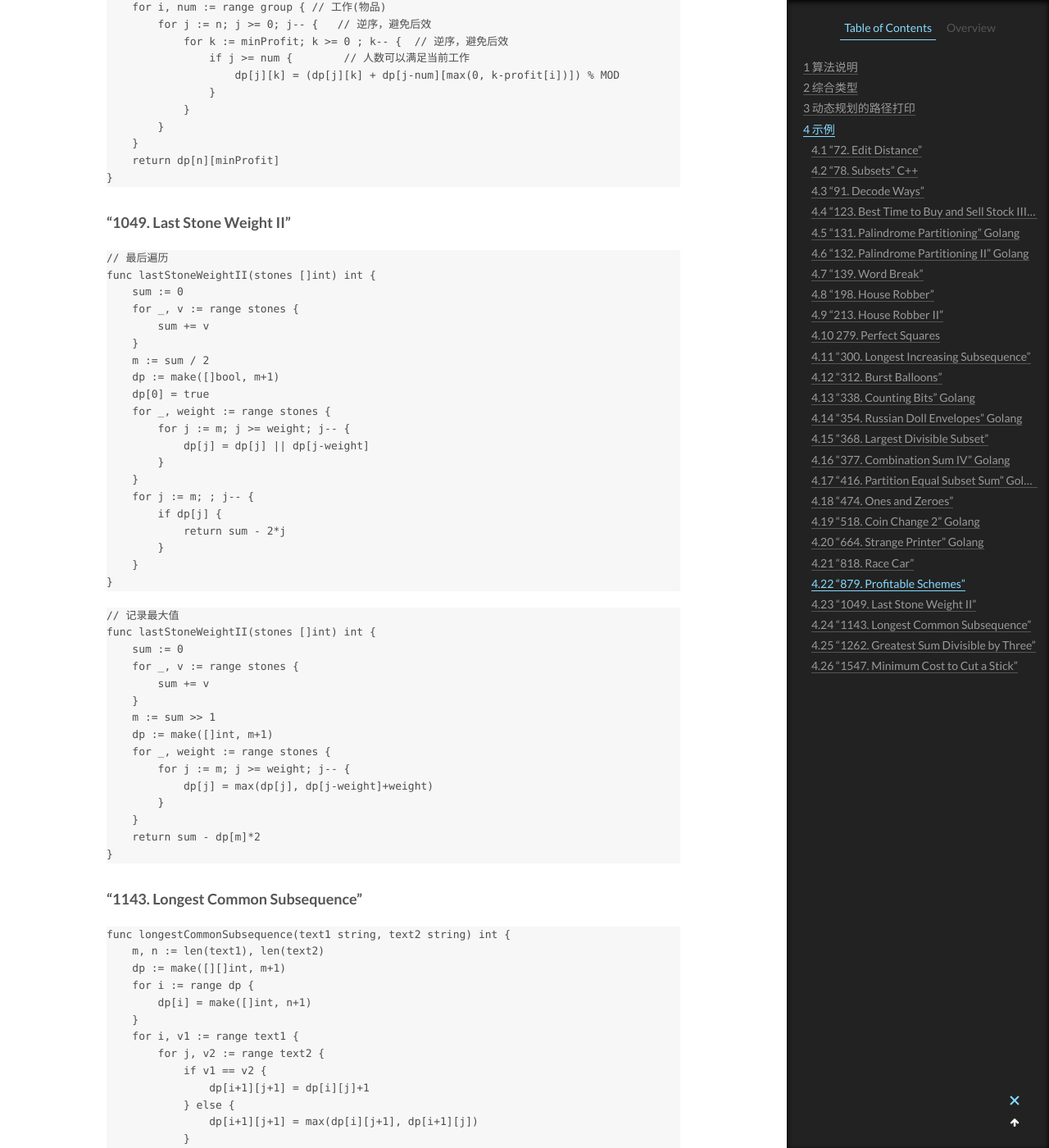
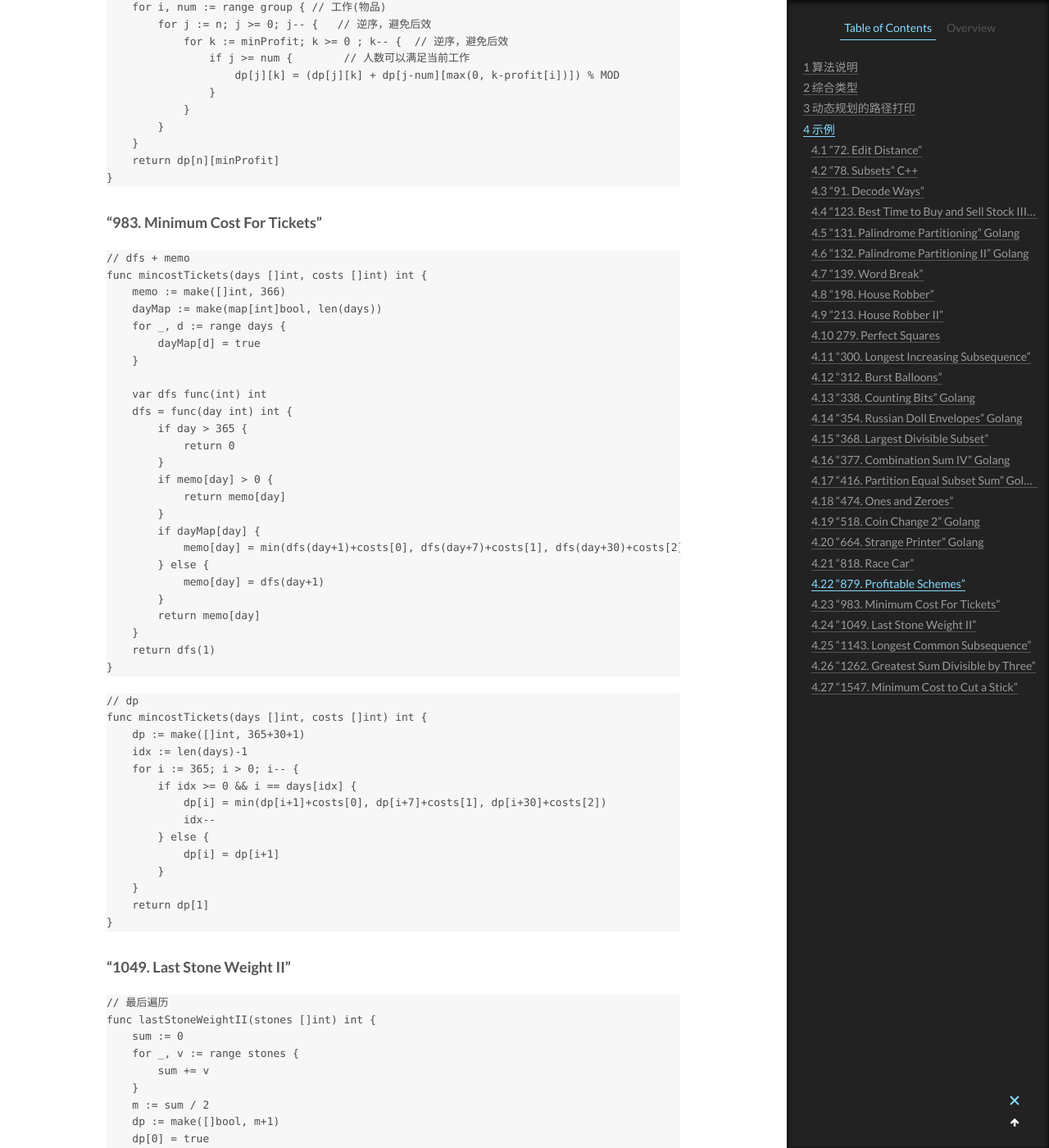
Before and after one commit to CodeHunter2006/CodeHunter2006.github.io, a Jekyll site: the page built from _posts/2021-01-02-Algorithm_DynamicPlanning.md, in a window 1280 px wide and 1400 px high, scrolled down 18411 px. Shown: the whole window at 82% size. Built offline with Jekyll 4.4.1, drawn with Linux system fonts in a browser that asks for light colours.

Commit message:
[chore]: add contents.

````diff
--- a/_posts/2021-01-02-Algorithm_DynamicPlanning.md
+++ b/_posts/2021-01-02-Algorithm_DynamicPlanning.md
@@ -857,6 +857,53 @@ func profitableSchemes(n int, minProfit int, group []int, profit []int) (ret int
 }
 ```
 
+### "983. Minimum Cost For Tickets"
+
+```Go
+// dfs + memo
+func mincostTickets(days []int, costs []int) int {
+    memo := make([]int, 366)
+    dayMap := make(map[int]bool, len(days))
+    for _, d := range days {
+        dayMap[d] = true
+    }
+
+    var dfs func(int) int
+    dfs = func(day int) int {
+        if day > 365 {
+            return 0
+        }
+        if memo[day] > 0 {
+            return memo[day]
+        }
+        if dayMap[day] {
+            memo[day] = min(dfs(day+1)+costs[0], dfs(day+7)+costs[1], dfs(day+30)+costs[2])
+        } else {
+            memo[day] = dfs(day+1)
+        }
+        return memo[day]
+    }
+    return dfs(1)
+}
+```
+
+```Go
+// dp
+func mincostTickets(days []int, costs []int) int {
+    dp := make([]int, 365+30+1)
+    idx := len(days)-1
+    for i := 365; i > 0; i-- {
+        if idx >= 0 && i == days[idx] {
+            dp[i] = min(dp[i+1]+costs[0], dp[i+7]+costs[1], dp[i+30]+costs[2])
+            idx--
+        } else {
+            dp[i] = dp[i+1]
+        }
+    }
+    return dp[1]
+}
+```
+
 ### "1049. Last Stone Weight II"
 
 ```Go
````
Also changed, not shown: _posts/2020-12-27-LeetCode_Question_Category.md (+31 -0 lines).
